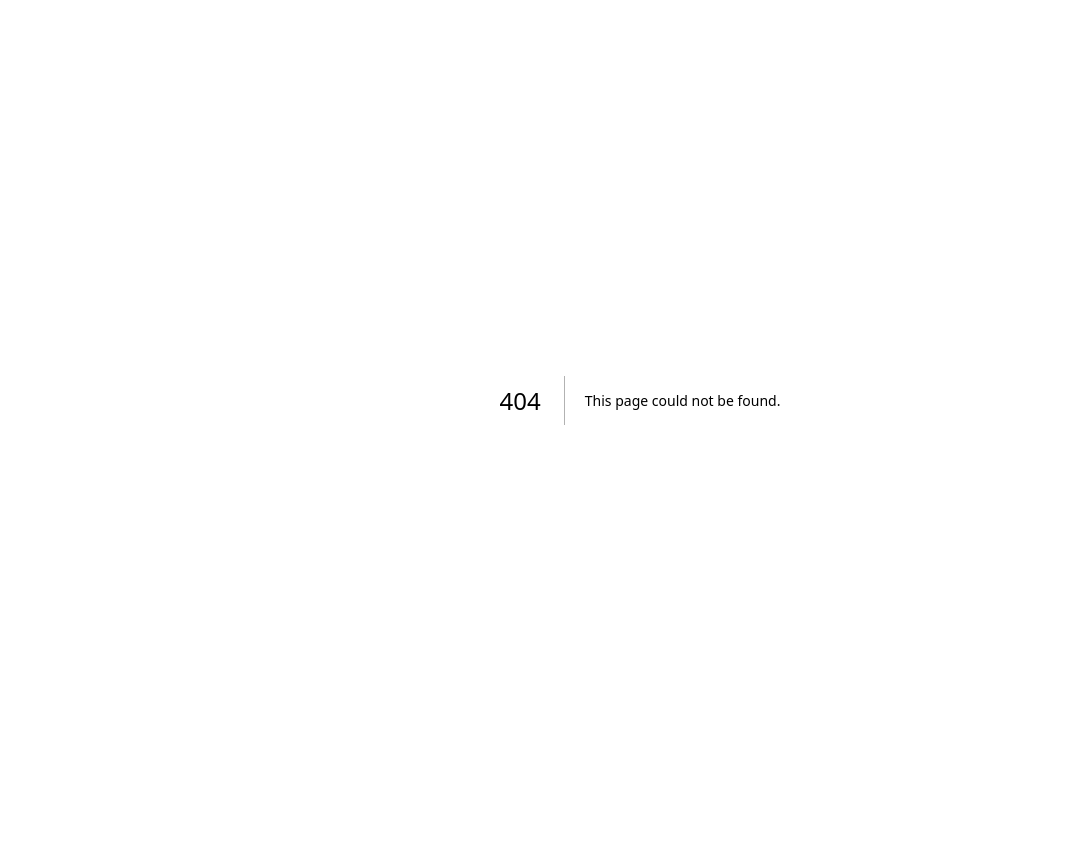
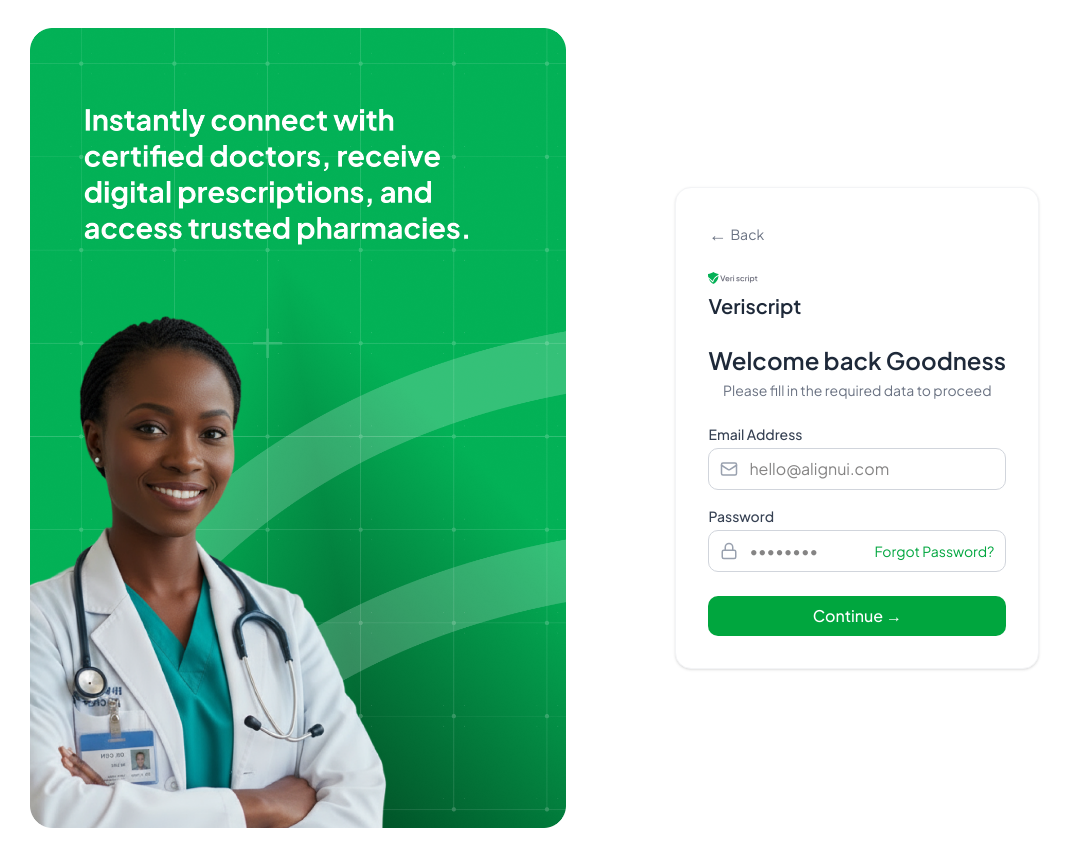
Before and after one commit to Marvyeddy/veriscript, a Next.js app: page /onboarding/signin in a window 1280 px wide. Before the commit this address had no page. Shown: the whole page, without its empty margins (0-1072 px from the left). Before the commit the page ends 800 px from the top, so only its background shows below. Built offline with nearby package versions, Linux system fonts and the light colour scheme.

Commit message:
signin page

```diff
--- /dev/null
+++ b/app/onboarding/signin/page.tsx
@@ -0,0 +1,9 @@
+import SignInPage from "@/components/common/SignInPage";
+import React from "react";
+export default function SigninPage() {
+  return (
+    <div>
+      <SignInPage />
+    </div>
+  );
+}
--- /dev/null
+++ b/components/common/SignInPage.tsx
@@ -0,0 +1,99 @@
+"use client";
+import { useState } from "react";
+import { Mail, Lock } from "lucide-react";
+import Image from "next/image";
+
+import { useRouter } from "next/navigation";
+
+export default function SignInPage() {
+  const [email, setEmail] = useState("");
+  const [password, setPassword] = useState("");
+  const router = useRouter();
+  return (
+    <div className="min-h-screen flex items-center justify-center bg-white font-jakarta">
+      <div className="w-full max-w-sm mx-auto bg-white p-8 rounded-2xl shadow-sm border border-gray-100 text-center">
+        {/* Back Button */}
+        <div className="text-left mb-6">
+          <button
+            className="flex items-center gap-1 text-gray-500 hover:text-gray-700 text-sm"
+            onClick={() => router.back}
+          >
+            <span className="text-lg">←</span> Back
+          </button>
+        </div>
+
+        {/* Logo */}
+        <div className="flex flex-col items-start justify-start  mb-6">
+          <Image
+            src="/assets/logo.svg"
+            alt="Veriscript"
+            width={50}
+            height={50}
+          />
+          <h1 className="text-xl font-semibold mt-2 text-gray-800">
+            Veriscript
+          </h1>
+        </div>
+
+        {/* Heading */}
+        <h2 className="text-2xl font-semibold text-gray-800">
+          Welcome back Goodness
+        </h2>
+        <p className="text-gray-500 text-sm mt-1 mb-6">
+          Please fill in the required data to proceed
+        </p>
+
+        {/* Email Input */}
+        <div className="mb-4 text-left">
+          <label className="block text-sm font-medium text-gray-700 mb-1">
+            Email Address
+          </label>
+          <div className="relative">
+            <Mail
+              className="absolute left-3 top-1/2 -translate-y-1/2 text-gray-400"
+              size={18}
+            />
+            <input
+              type="email"
+              value={email}
+              onChange={(e) => setEmail(e.target.value)}
+              placeholder="hello@alignui.com"
+              className="w-full pl-10 pr-3 py-2 border border-gray-300 rounded-lg focus:outline-none focus:ring-2 focus:ring-green-500"
+            />
+          </div>
+        </div>
+
+        {/* Password Input */}
+        <div className="mb-6 text-left">
+          <label className="block text-sm font-medium text-gray-700 mb-1">
+            Password
+          </label>
+          <div className="relative">
+            <Lock
+              className="absolute left-3 top-1/2 -translate-y-1/2 text-gray-400"
+              size={18}
+            />
+            <input
+              type="password"
+              value={password}
+              onChange={(e) => setPassword(e.target.value)}
+              placeholder="••••••••"
+              className="w-full pl-10 pr-3 py-2 border border-gray-300 rounded-lg focus:outline-none focus:ring-2 focus:ring-green-500"
+            />
+            <a
+              href="#"
+              className="absolute right-3 top-1/2 -translate-y-1/2 text-sm text-green-600 hover:underline"
+            >
+              Forgot Password?
+            </a>
+          </div>
+        </div>
+
+        {/* Continue Button */}
+        <button className="w-full bg-green-600 hover:bg-green-700 text-white font-medium py-2 rounded-lg transition-colors">
+          Continue →
+        </button>
+      </div>
+    </div>
+  );
+}
```
